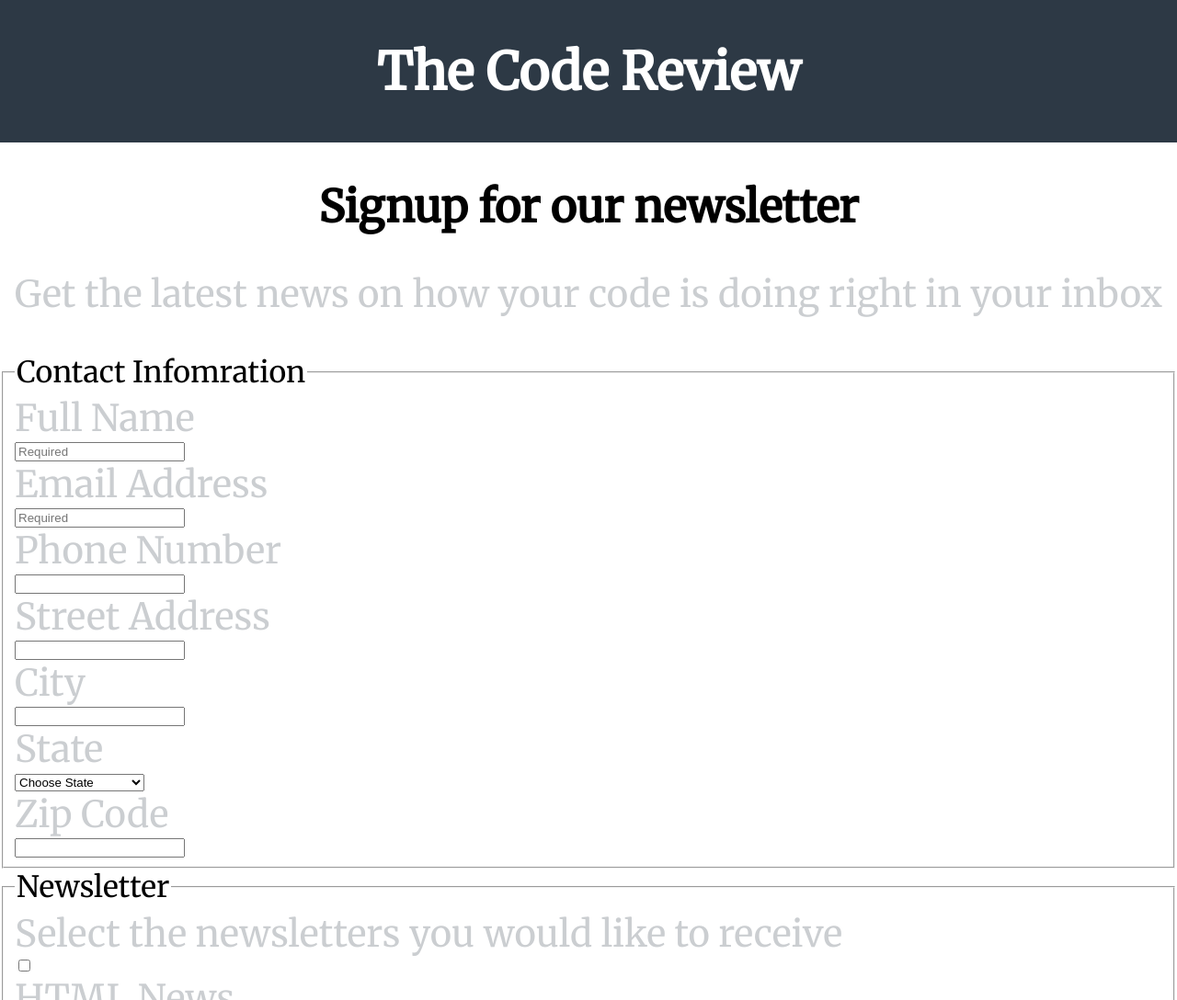
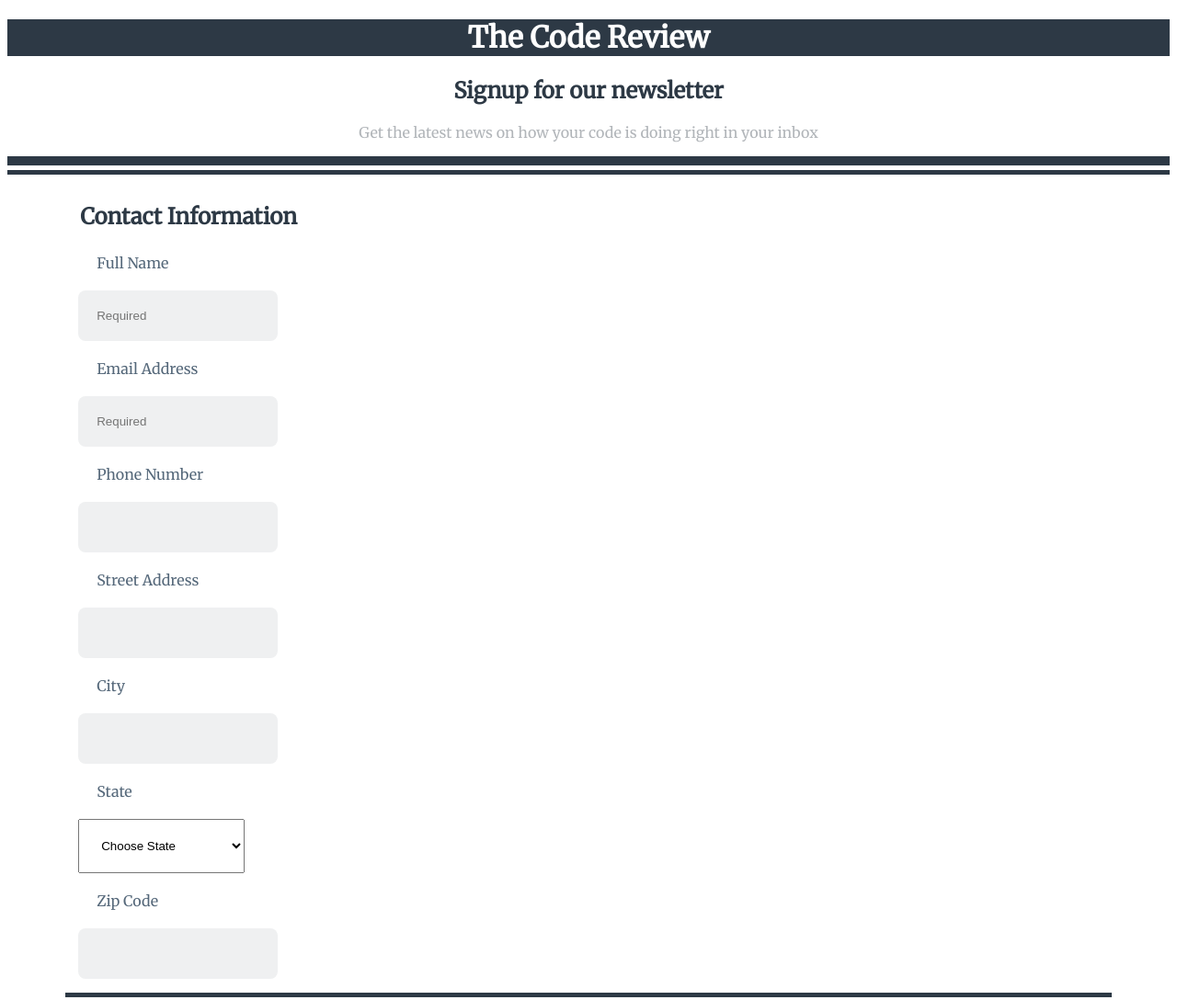
Before and after one commit to gerlinp/Online-Registration-Unit-4, a plain HTML site: page index.html in a window 1280 px wide. Shown: the top 1088 px of the page at 92% size. Drawn offline with Linux system fonts and the light colour scheme.

Commit message:
base CSS

```diff
--- a/css/styles.css
+++ b/css/styles.css
@@ -1,56 +1,60 @@
-
-
-body {
-    font-family: 'Merriweather', serif;
-    height: 100%;
-    width: 100%;
-    padding: 0;
-    margin: 0;
-}
-
-h2,
-p {
-    text-align: center;
-    font-size: 3em;
-}
-
-p,
-label,
-button {
-    color: #cbced1;
-    font-size: 2.5em;
-    font-weight: 5000;
+html {
+    color: #55687a;
+    font-family: 'Merriweather', sans-serif;
 }
 
 
-form {
-    display: flex;
-    flex-direction: column;
+main{
+    margin: 1rem auto;
+    width: 90%
 }
 
-label {
-    display: block;
+
+header {
+    background-color: #2d3945;
+    color: white;
+    text-align: center;
+}
+
+select, option, input, label, button {
+    padding: 20px;
+    display: flex;
+    flex-direction: row;
+    margin:0;
+}
+
+.uhead h2 {
+    color: #2d3945;
+    text-align: center;
+}
+
+.uhead p {
+    color: #b1b5b9;
+    text-align: center;
+}
+
+.botline {
+    border-bottom: 10px solid #2d3945;
+    margin-bottom: 5px
+}
+.topline {
+    border-top: 5px solid #2d3945;
+    margin-top: 5px;
+}
+
+fieldset {
+    border: none;
+    margin-top: 30px
+}
+
+legend {
+    color:#2d3945;
+    font-size: 1.5em;
+    font-weight: bold;
 }
 
 input {
-    display: inline;
+    background-color: #eff0f1;
+    border: none;
+    border-radius: 8px;
 }
-
-
-legend {
-   font-size: 2em;
-}
-
-
-header{
-    background-color: #2d3945;
-    color:white;
-    text-align: center;
-    padding: 5px 10px;
-    font-size: 1.75em;
-}
-
-button {
-    background-color: #4ebbb5;
-    color: white;
-}
--- a/index.html
+++ b/index.html
@@ -2,11 +2,11 @@
 
 <html lang="en">
 <head>
-
+    <meta name="viewport" content="width=device-width, initial-scale=1">
     <title>The Code Review</title>
     <link rel="stylesheet" href="css/styles.css?v=1.0">
     <link rel="stylesheet" href="https://fonts.googleapis.com/css?family=Merriweather">
-
+    <script src="js/scripts.js"></script>
 </head>
 
 
@@ -16,32 +16,46 @@
     <header>
         <h1>The Code Review</h1>
     </header>
+
+    <div class="uhead botline">
     <h2> Signup for our newsletter</h2>
     <p>Get the latest news on how your code is doing right in your inbox</p>
+     </div>
 
-    <div class="linebreak"></div>
 
-    <script src="js/scripts.js"></script>
 
+    <div class="container topline">
+    <main>
         <form>
             <fieldset>
-            <legend> Contact Infomration</legend>
+                <legend> Contact Information</legend>
 
+                <div class="regbox">
                 <label for="fname">Full Name</label>
-            <input type="text" id="fname" name="user_name" placeholder="Required">
+                <input type="text" id="fname" name="user_name" placeholder="Required" class="item">
+                </div>
 
+                <div class="regbox">
                 <label for="email">Email Address</label>
                 <input type="email" id="email" name="user_email" placeholder="Required">
+                </div>
 
+                <div class="regbox">
                 <label for="phone">Phone Number</label>
-            <input type="number" id="phone" name="user_phone">
+                <input type="tel" id="phone" name="user_phone">
+                </div>
 
+                <div class="regbox">
                 <label for="address">Street Address</label>
                 <input type="text" id="addr" name="user_address">
+                </div>
 
+                <div class="regbox">
                 <label for="city">City</label>
                 <input type="text" id="cty" name="user_city">
+                </div>
 
+                <div class="regbox">
                 <label for="state">State</label>
                     <select id="state" name="user_state" placeholder="Choose State">
                         <option value="" disabled selected hidden>Choose State</option>
@@ -97,12 +111,19 @@
                         <option value="WI">Wisconsin</option>
                         <option value="WY">Wyoming</option>
                     </select>
+                </div>
 
+                <div class="regbox">
                     <label for="zip">Zip Code</label>
                     <input type="text" id="zip" name="user_zip">
+                </div>
+
+                <div class="line2"> </div>
+
             </fieldset>
 
-        <fieldset>
+            <div class="topline"></div>
+            <fieldset >
                 <legend>Newsletter</legend>
                 <label>Select the newsletters you would like to receive</label>
 
@@ -132,5 +153,9 @@
         </form>
 
         <footer>Copyright The Code Review</footer>
+    </div>
+</main>
 </body>
+
+
 </html>
```
Lines whose indentation alone changed are shown as unchanged.
